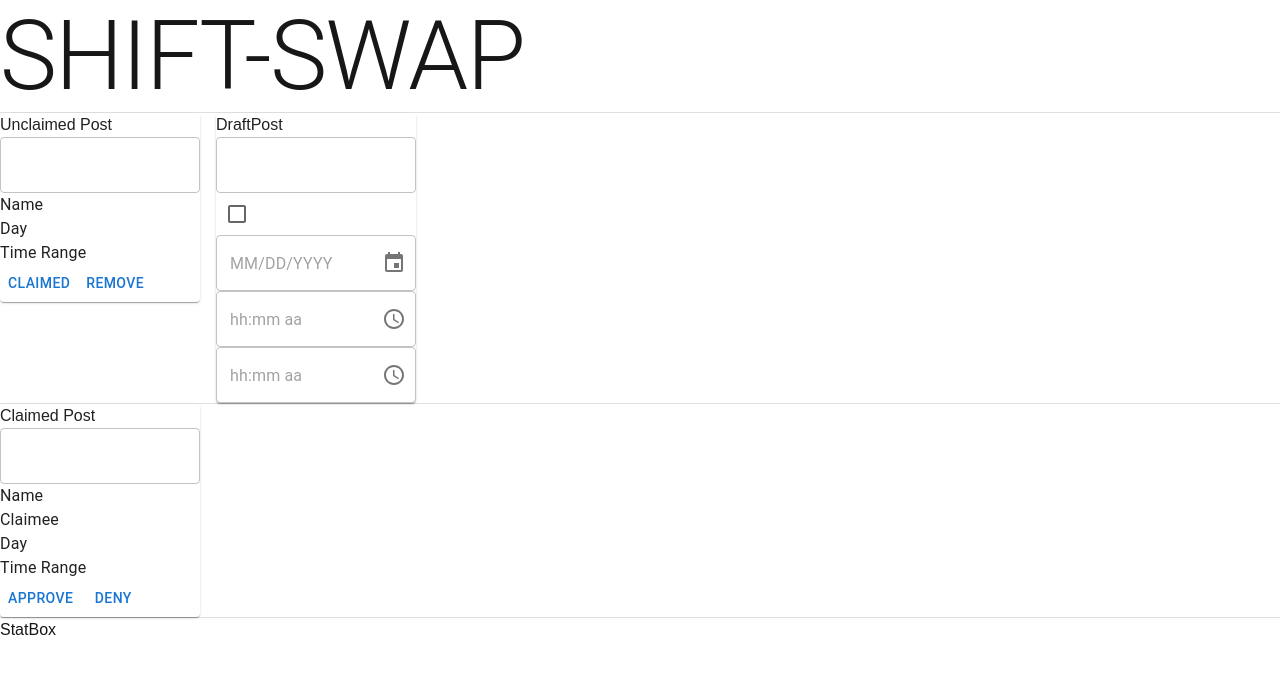
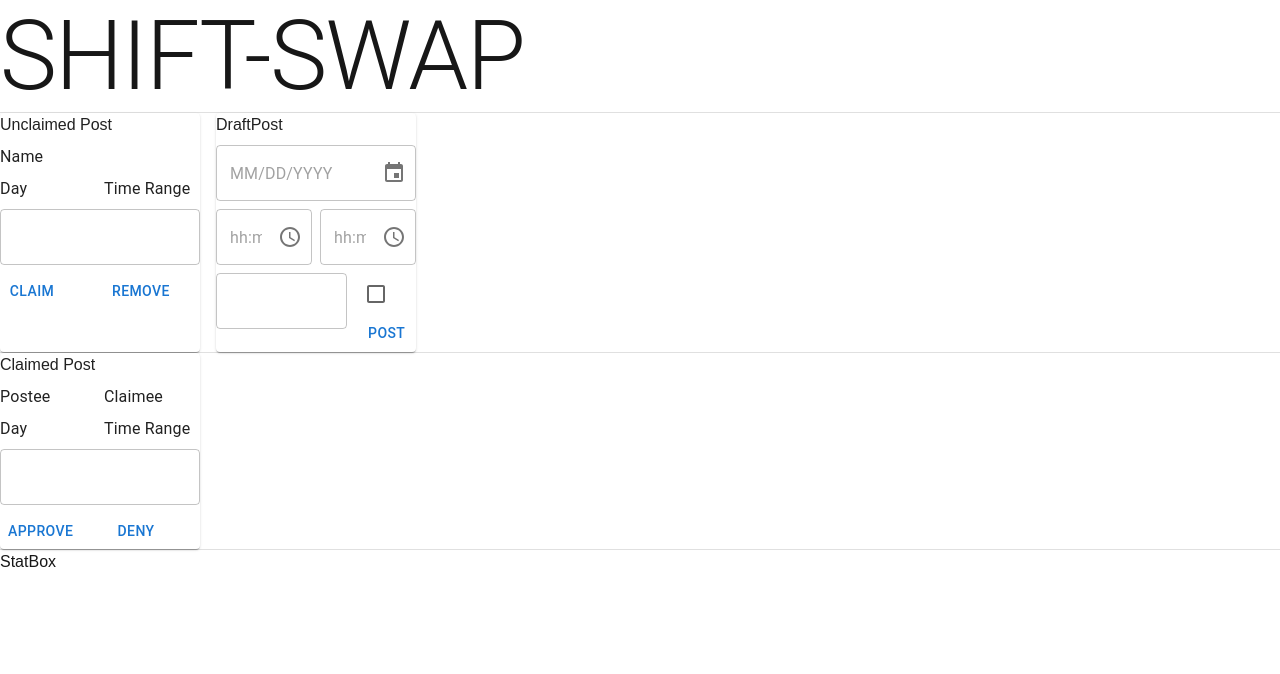
Before and after one commit to Heiwenn/react-shift-swap, a Next.js app: page / in a window 1280 px wide. Shown: the top 674 px of the page. Built offline with nearby package versions, Linux system fonts and the light colour scheme.

Commit message:
Post Layouts Defined

```diff
--- a/src/app/claimed_post.tsx
+++ b/src/app/claimed_post.tsx
@@ -1,23 +1,37 @@
 import Box from '@mui/material/Box';
-import { TextField, Checkbox, Typography, Button } from '@mui/material';
+import { TextField, Typography, Button, Grid } from '@mui/material';
 import Paper from '@mui/material/Paper';
 
 export default function ClaimedPost() {
 
     return (
-        <Box>
             <Paper>
-                <h1>Claimed Post</h1>
-                <TextField/>
-                <Typography>Name</Typography>
-                <Typography>Claimee</Typography>
-                <Typography>Day</Typography>
-                <Typography>Time Range</Typography>
-                <Button>Approve</Button>
-                <Button>Deny</Button>
+                <Grid container spacing={1}>
+                    <Grid size={12}>
+                        <h1>Claimed Post</h1>
+                    </Grid>
+                    <Grid size={6}>
+                        <Typography>Postee</Typography>
+                    </Grid>
+                    <Grid size={6}>
+                        <Typography>Claimee</Typography>
+                    </Grid>
+                    <Grid size={6}>
+                        <Typography>Day</Typography>
+                    </Grid>
+                    <Grid size={6}>
+                        <Typography>Time Range</Typography>
+                    </Grid>
+                    <Grid size={12}>
+                        <TextField/>
+                    </Grid>
+                    <Grid size={6}>
+                        <Button>Approve</Button>
+                    </Grid>
+                    <Grid size={6}>
+                        <Button>Deny</Button>
+                    </Grid>
+                </Grid>
             </Paper>
-        </Box>
-
-
     )
 }
--- a/src/app/draft_post.tsx
+++ b/src/app/draft_post.tsx
@@ -1,5 +1,5 @@
 import Box from '@mui/material/Box';
-import { TextField, Checkbox } from '@mui/material';
+import { TextField, Checkbox, Grid, Button } from '@mui/material';
 import { LocalizationProvider } from "@mui/x-date-pickers/LocalizationProvider";
 import { DatePicker } from '@mui/x-date-pickers/DatePicker';
 import { AdapterDayjs } from "@mui/x-date-pickers/AdapterDayjs";
@@ -9,19 +9,34 @@ import Paper from '@mui/material/Paper';
 export default function DraftPost() {
 
     return (
-        <Box>
             <Paper>
-                <h1>DraftPost</h1>
-                <TextField/>
-                <Checkbox/>
-                <LocalizationProvider dateAdapter={AdapterDayjs}>
-                    <DatePicker/>
-                    <TimePicker/>
-                    <TimePicker/>
-                </LocalizationProvider>
+                <Grid container spacing={1}>
+                    <Grid size={12}>
+                        <h1>DraftPost</h1>
+                    </Grid>
+                    <Grid size={12}>
+                        <LocalizationProvider dateAdapter={AdapterDayjs}>
+                            <DatePicker/>
+                        </LocalizationProvider>
+                    </Grid>
+                    <Grid size={6}>
+                        <LocalizationProvider dateAdapter={AdapterDayjs}>
+                            <TimePicker/>
+                        </LocalizationProvider>
+                    </Grid>
+                    <Grid size={6}>
+                        <LocalizationProvider dateAdapter={AdapterDayjs}>
+                            <TimePicker/>
+                        </LocalizationProvider>
+                    </Grid>
+                    <Grid size={8}>
+                        <TextField/>
+                    </Grid>
+                    <Grid size={4}>
+                        <Checkbox/>
+                        <Button>Post</Button>
+                    </Grid>
+                </Grid>
             </Paper>
-        </Box>
-
-
     )
 }
--- a/src/app/unclaimed_post.tsx
+++ b/src/app/unclaimed_post.tsx
@@ -1,22 +1,34 @@
 import Box from '@mui/material/Box';
-import { TextField, Checkbox, Typography, Button } from '@mui/material';
+import { TextField, Typography, Button, Grid } from '@mui/material';
 import Paper from '@mui/material/Paper';
 
 export default function UnclaimedPost() {
 
     return (
-        <Box>
             <Paper>
-                <h1>Unclaimed Post</h1>
-                <TextField/>
-                <Typography>Name</Typography>
-                <Typography>Day</Typography>
-                <Typography>Time Range</Typography>
-                <Button>Claimed</Button>
-                <Button>Remove</Button>
+                <Grid container spacing={1}>
+                    <Grid size={12}>
+                        <h1>Unclaimed Post</h1>
+                    </Grid>
+                    <Grid size={12}>
+                        <Typography>Name</Typography>
+                    </Grid>
+                    <Grid size={6}>
+                        <Typography>Day</Typography>
+                    </Grid>
+                    <Grid size={6}>
+                        <Typography>Time Range</Typography>
+                    </Grid>
+                    <Grid size={12}>
+                        <TextField/>
+                    </Grid>
+                    <Grid size={6}>
+                        <Button>Claim</Button>
+                    </Grid>
+                    <Grid size={6}>
+                        <Button>Remove</Button>
+                    </Grid>
+                </Grid>
             </Paper>
-        </Box>
-
-
     )
 }
```
